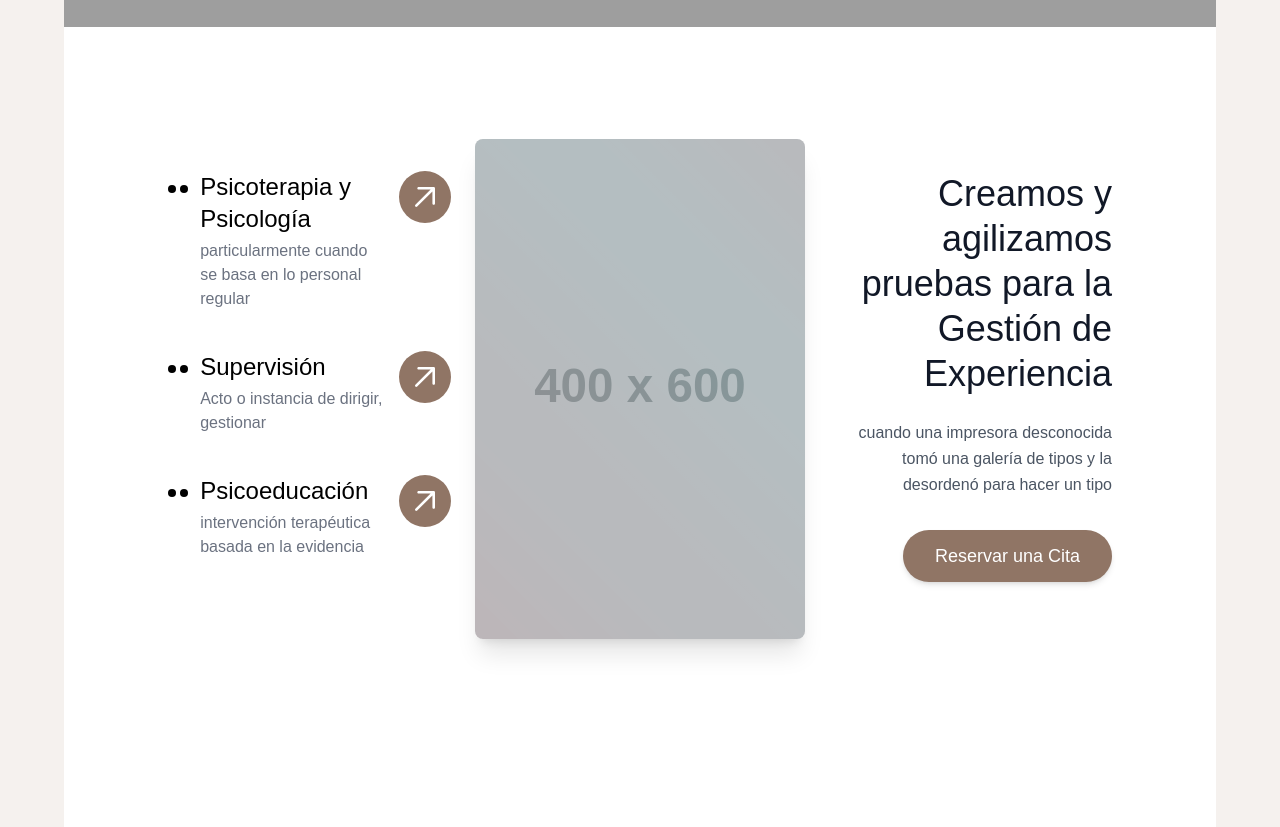
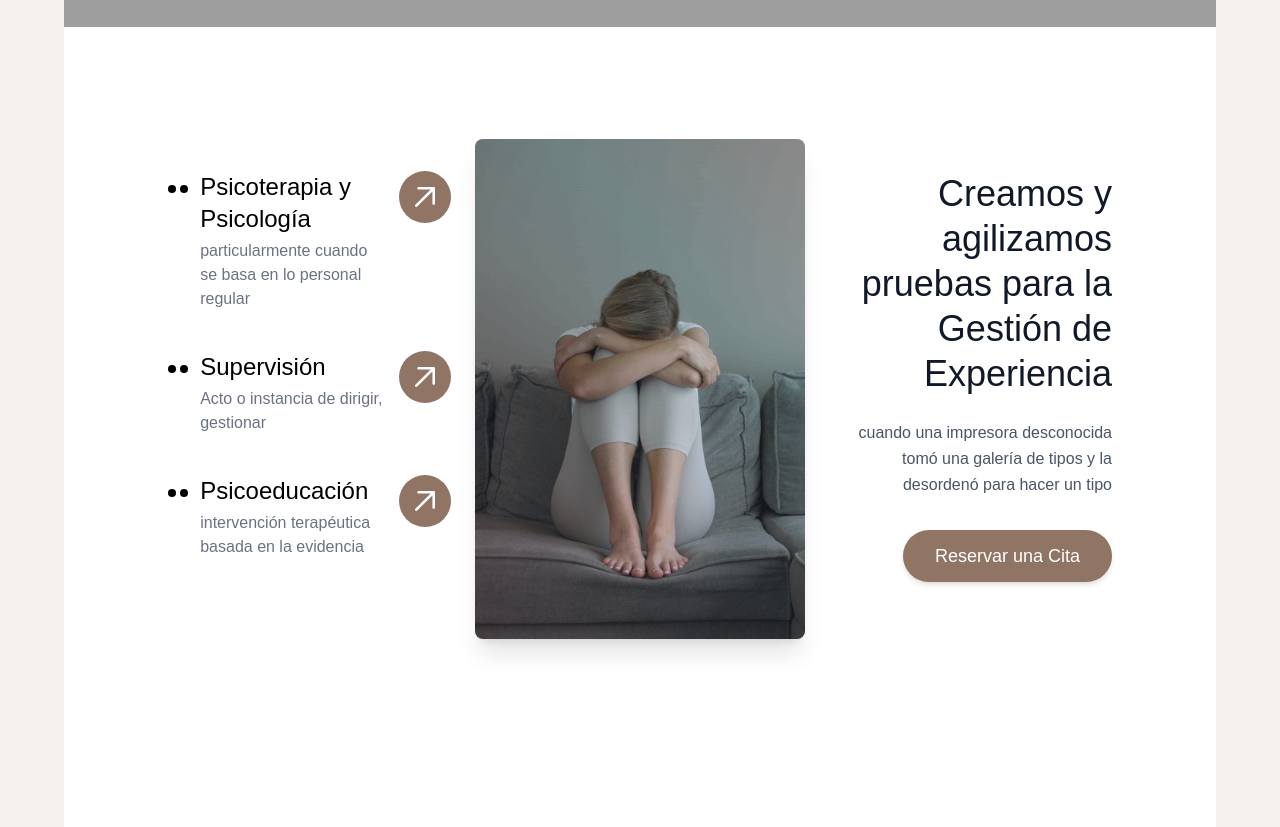
Before and after one commit to NappyNexus/CREE, a website: page index.html in a window 1280 px wide. Shown: the part 1980-2807 px from the top of the page. Drawn offline with nearby package versions, Linux system fonts and the light colour scheme; grey boxes are pictures that could not be loaded; placeholder pictures from the web are drawn by us.

Commit message:
center image done

```diff
--- a/index.html
+++ b/index.html
@@ -344,7 +344,7 @@
 
                 <div class="w-full lg:w-1/3 flex justify-center items-center p-4 md:p-8 lg:p-0 order-1 lg:order-2">
                     <div class="relative w-full max-w-xs md:max-w-sm lg:max-w-none lg:w-[350px] h-96 md:h-[450px] lg:h-[500px] overflow-hidden rounded-lg shadow-xl">
-                        <img src="https://via.placeholder.com/400x600/C0C0C0/888888?text=Main+Image" alt="Child looking distressed" class="w-full h-full object-cover">
+                        <img src="/assets/full-shot-woman-sitting-couch (1).jpg" alt="Child looking distressed" class="w-full h-full object-cover object-[20%_center]">
                         <div class="absolute inset-0" style="background: linear-gradient(45deg, rgba(255,0,0,0.1), transparent 30%, rgba(0,255,255,0.1) 70%, transparent); mix-blend-mode: overlay;"></div>
                         <div class="absolute inset-0 bg-gray-500 opacity-20"></div>
                     </div>
```
Also changed, not shown: output.css.
